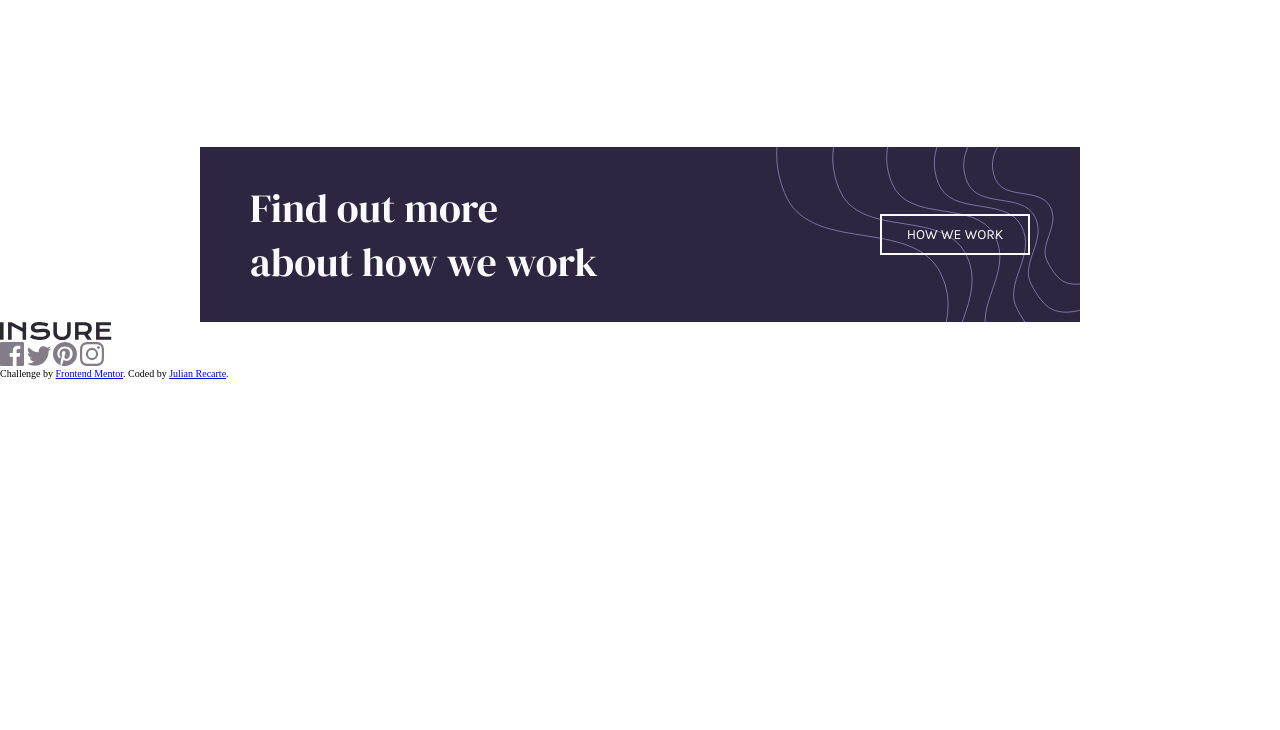
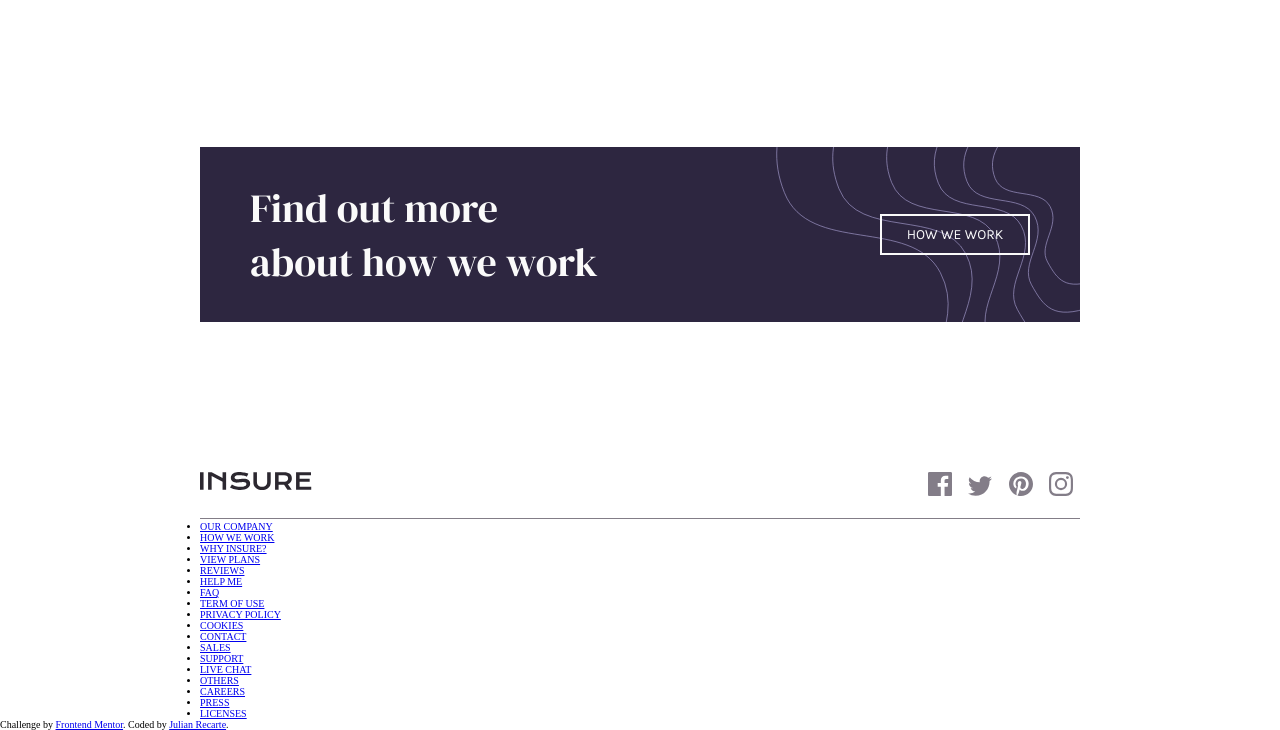
Before and after one commit to JulianR10/insure, a plain HTML site: page index.html in a window 1280 px wide. Shown: the part 1503-2233 px from the top of the page. Before the commit the page ends 1882 px from the top, so only its background shows below. Drawn offline with Linux system fonts and the light colour scheme.

Commit message:
finalizando desktop

```diff
--- a/index.html
+++ b/index.html
@@ -98,17 +98,47 @@
     </div>
 
     <footer>
-      <div class="content-footer">
+      <div class="container-footer padding-gral">
         <div class="container-redes">
           <figure><img src="./images/logo.svg" alt="logo"></figure>
-          <div class="rede">
-            <img src="./images/icon-facebook.svg" alt="">
-            <img src="././images/icon-twitter.svg" alt="">
-            <img src="./images/icon-pinterest.svg" alt="">
-            <img src="./images/icon-instagram.svg" alt="">
+          <div class="redes">
+            <a href="#"><img class='img-redes' src="./images/icon-facebook.svg" alt="facebook"></a>
+            <a href="#"><img class='img-redes' src="././images/icon-twitter.svg" alt="twitter"></a>
+            <a href="#"><img class='img-redes' src="./images/icon-pinterest.svg" alt="pinterest"></a>
+            <a href="#"><img class='img-redes' src="./images/icon-instagram.svg" alt="instagram"></a>
           </div>
         </div>
-        <span class="separator"></span>
+
+        <span class="separator padding-gral"></span>
+
+        <div class="lists-footer">
+          <ul>
+            <li><a href="#">OUR COMPANY</a></li>
+            <li><a href="#">HOW WE WORK</a></li>
+            <li><a href="#">WHY INSURE?</a></li>
+            <li><a href="#">VIEW PLANS</a></li>
+            <li><a href="#">REVIEWS</a></li>
+          </ul>
+          <ul>
+            <li><a href="#">HELP ME</a></li>
+            <li><a href="#">FAQ</a></li>
+            <li><a href="#">TERM OF USE</a></li>
+            <li><a href="#">PRIVACY POLICY</a></li>
+            <li><a href="#">COOKIES</a></li>
+          </ul>
+          <ul>
+            <li><a href="#">CONTACT</a></li>
+            <li><a href="#">SALES</a></li>
+            <li><a href="#">SUPPORT</a></li>
+            <li><a href="#">LIVE CHAT</a></li>
+          </ul>
+          <ul>
+            <li><a href="#">OTHERS</a></li>
+            <li><a href="#">CAREERS</a></li>
+            <li><a href="#">PRESS</a></li>
+            <li><a href="#">LICENSES</a></li>
+          </ul>
+        </div>
       </div>
 
     </footer>
--- a/style.css
+++ b/style.css
@@ -269,3 +269,33 @@ main .content-main .img-principal img{
     background-color: var(--very-light-gray);
     transition: 0.3s;
 }
+
+/*footer*/
+footer{
+    margin-top: 150px;
+}
+
+footer .container-redes{
+    display: flex;
+    justify-content: space-between;
+}
+
+.container-redes .redes .img-redes{
+    padding: 0 7px;
+}
+
+.img-redes:active{
+    color: var(--dark-violet);
+}
+
+.container-redes .redes .img-redes:nth-child(4){
+    padding-right: 0;
+}
+
+footer .separator{
+    display: inline-block;
+    width: 100%;
+    height: 1px;
+    margin-top: 20px;
+    background-color: var(--dark-grayish-violet);
+}
```
